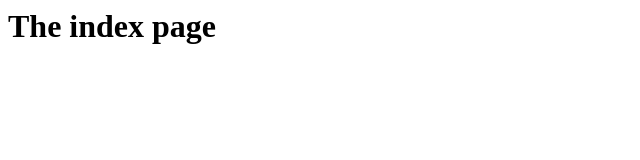
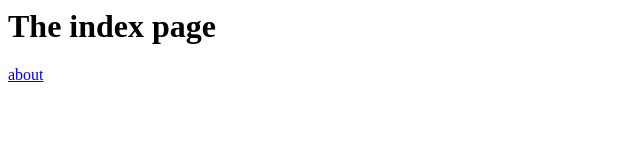
Before and after one commit to renuka-chavan9/vp-college-vaijapur, a plain HTML site: page index.html in a window 1280 px wide. Shown: the full height of the page, 0-640 px from the left. Drawn offline with Linux system fonts and the light colour scheme.

Commit message:
Update index.html

```diff
--- a/index.html
+++ b/index.html
@@ -1,3 +1,5 @@
 <h1>
 	The index page
 </h1>
+<a href="about.html"> about
+</a>
```
